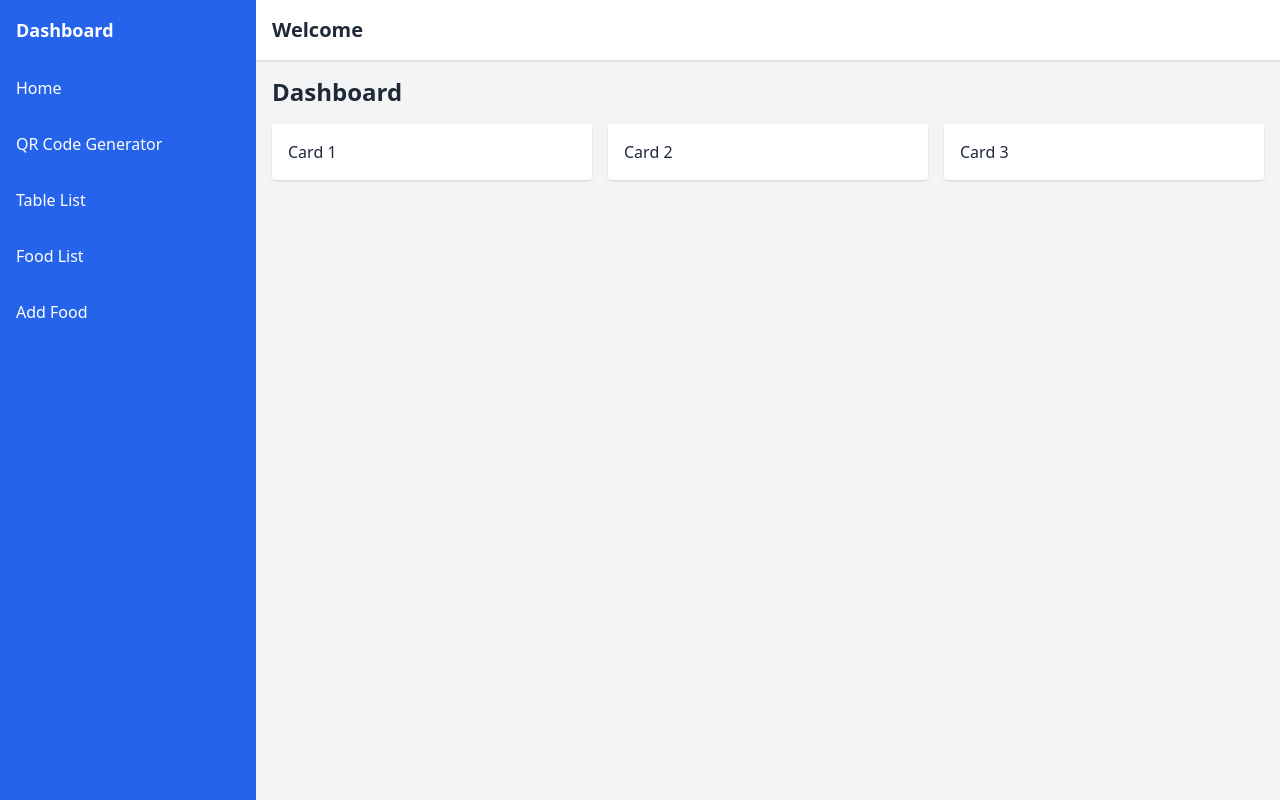
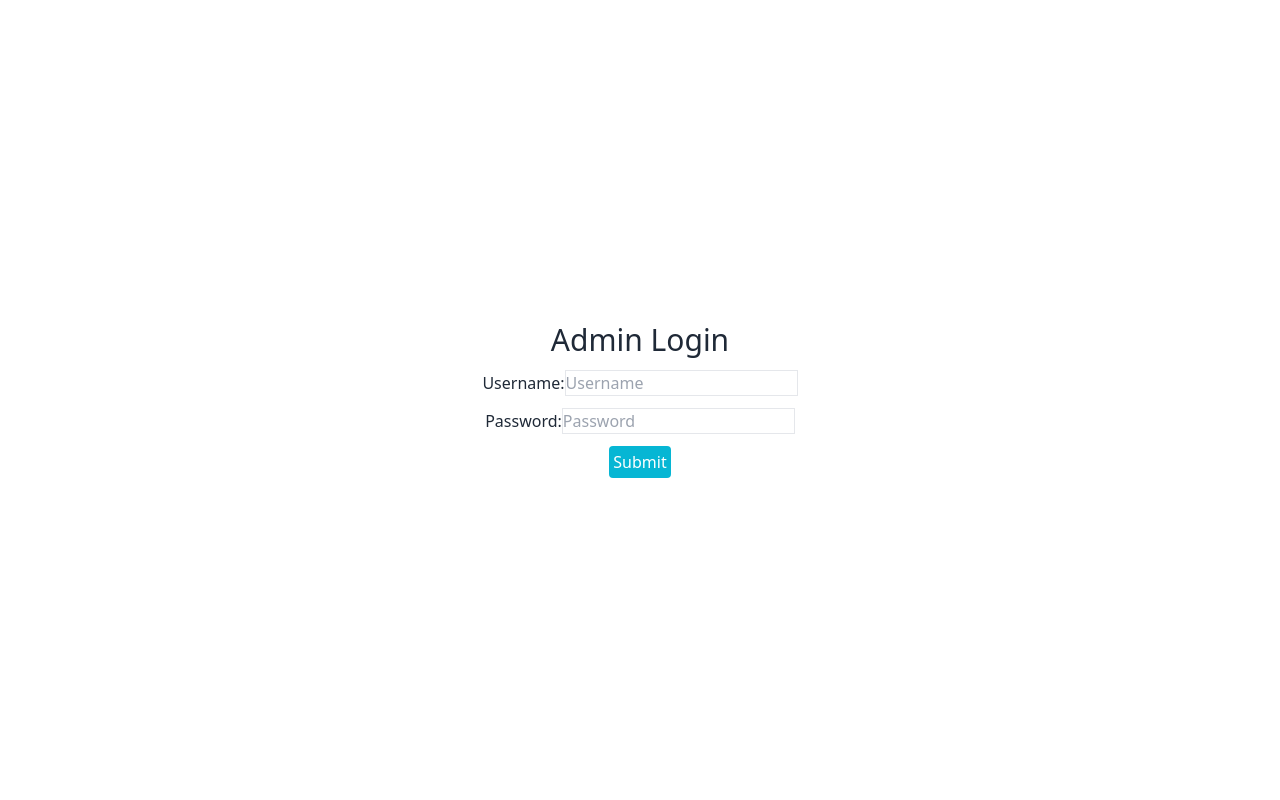
Before and after one commit to Satheesh-Baabu/RestaurantFrontend, a React (Vite) app: page / in a window 1280 px wide. Built offline with nearby package versions, Linux system fonts and the light colour scheme.

Commit message:
Login Authorization finished

```diff
--- /dev/null
+++ b/src/Admin/Dashboard.jsx
@@ -0,0 +1,75 @@
+import React, { useState,useContext, useEffect } from 'react';
+import Sidebar from '../components/Sidebar';
+import Header from '../components/Header';
+import DashboardContent from '../components/DashboardContent';
+import QRgenerator from '../components/QRgenerator';
+import TableList from '../components/TableList';
+import FoodList from '../components/FoodList';
+import AddFood from '../components/AddFood';
+import { AuthContext } from '../components/AuthContext';
+import axios from 'axios';
+
+function Dashboard() {
+  const [isSidebarOpen, setIsSidebarOpen] = useState(false);
+  const [headerTitle, setHeaderTitle] = useState('Welcome');
+  const [currentComponent, setCurrentComponent] = useState('home');
+
+  // Define menu items and corresponding links
+  const menuItems = ['Home', 'QR Code Generator', 'Table List', 'Food List', 'Add Food'];
+  const links = ['/dashboard/home', '/dashboard/qrgenerator', '/dashboard/tablelist', '/dashboard/foodlist', '/dashboard/addfood'];
+
+  const componentsMap = {
+    home: <DashboardContent cards={['Card 1', 'Card 2', 'Card 3']} />,
+    qrgenerator: <QRgenerator />,
+    tablelist: <TableList />,
+    foodlist: <FoodList />,
+    addfood: <AddFood />,
+  };
+
+  // Handle menu item clicks to change the header title and component
+  const handleMenuClick = (item, index) => {
+    setHeaderTitle(item);
+    setCurrentComponent(['home', 'qrgenerator', 'tablelist', 'foodlist', 'addfood'][index]);
+  };
+
+  const {user,dispatch}=useContext(AuthContext)
+  const [username,setusername]=useState();
+  axios.defaults.headers.common["Authorization"]=user
+  const getuserprofile=async()=>{
+    await axios.get("http://localhost:8000/dashboard")
+    .then(res=>{alert(res.data);setusername(res.data)})
+    .catch(err=>console.log(err))
+  }
+  function handleLogout(){
+    console.log("hello")
+    dispatch:{
+      type:"LOGOUT"
+    }
+  }
+  useEffect(()=>{getuserprofile();},[])
+
+  return (
+    <div className="flex h-screen bg-gray-100">
+      {/* Sidebar Component */}
+      <Sidebar
+        isOpen={isSidebarOpen}
+        toggleSidebar={() => setIsSidebarOpen(!isSidebarOpen)}
+        menuItems={menuItems} // Pass the menu items
+        links={links}          // Pass the corresponding links
+        onMenuClick={handleMenuClick}
+      />
+      <div className="flex flex-col flex-1 overflow-hidden">
+        {/* Header Component */}
+        <Header toggleSidebar={() => setIsSidebarOpen(!isSidebarOpen)} title={headerTitle} />
+        <main className="flex-1 overflow-y-auto p-4">
+          {/* Dynamically render the selected component */}
+          {componentsMap[currentComponent] || <DashboardContent />}
+        </main>
+      </div>
+
+      <button className="border bg-cyan-400" onClick={handleLogout}>LOGOUT</button>
+    </div>
+  );
+}
+
+export default Dashboard;
--- /dev/null
+++ b/src/Admin/Login.jsx
@@ -0,0 +1,39 @@
+import axios from 'axios';
+import React, { useContext, useState } from 'react'
+import { useNavigate } from 'react-router-dom'
+import { AuthContext } from '../components/AuthContext';
+
+function Login() {
+    const [username,setusername]=useState("")
+    const [pass,setpass]=useState("")
+    const navigate=useNavigate();
+    const {dispatch}=useContext(AuthContext)
+
+    const handleSubmit=async () => {
+        // console.log(username,pass)
+        const response=await axios.post('http://localhost:8000/login',{username:username,pass:pass})
+        dispatch({
+            type:"LOGIN",
+            payload:response.data.token
+        })
+        localStorage.setItem('token',response.data.token)
+        navigate('/dashboard')
+    }
+
+  return (
+    <div className='flex flex-col gap-3 place-items-center justify-center w-full h-screen'>
+        <h1 className='text-3xl'>Admin Login</h1>
+        <div>
+            <label htmlFor='username'>Username:</label>
+            <input id='username' type='text' placeholder='Username' className='border' value={username} onChange={(e)=>setusername(e.target.value)}/>
+        </div>
+        <div>
+            <label htmlFor='password'>Password:</label>
+            <input id='password' type='password' placeholder='Password' className='border' value={pass} onChange={(e)=>setpass(e.target.value)}/>
+        </div>
+        <button className='bg-cyan-500  p-1 rounded text-white' onClick={handleSubmit}>Submit</button>
+    </div>
+  )
+}
+
+export default Login
--- a/src/App.jsx
+++ b/src/App.jsx
@@ -1,51 +1,18 @@
-import React, { useState } from 'react';
-import { BrowserRouter as Router, Route, Routes } from 'react-router-dom';
-import Sidebar from './components/Sidebar';
-import Header from './components/Header';
-import DashboardContent from './components/DashboardContent';
-import QRgenerator from './components/QRgenerator';
-import TableList from './components/TableList';
-import FoodList from './components/FoodList';
-import AddFood from './components/AddFood';
+import React, { useContext } from 'react';
+import { BrowserRouter as Router, Routes, Route } from 'react-router-dom';
+import Dashboard from './Admin/Dashboard';
+import Login from './Admin/Login';
+import { AuthContext } from './components/AuthContext';
 
 function App() {
-  const [isSidebarOpen, setIsSidebarOpen] = useState(false);
-  const [headerTitle, setHeaderTitle] = useState("Welcome");
-  const menuItems = ["Home", "QR Code Generator","Table List","Food List","Add Food"];
-  const cards = ["Card 1", "Card 2", "Card 3"];
-  const links=["/","qrgenerator","tablelist","foodlist","addfood"]
+  const { user } = useContext(AuthContext);
 
-  const handleMenuClick = (item) => {
-    setHeaderTitle(item);
-  };
   return (
     <Router>
-      <div className="flex h-screen bg-gray-100">
-        {/* Sidebar */}
-        <Sidebar
-          isOpen={isSidebarOpen}
-          toggleSidebar={() => setIsSidebarOpen(!isSidebarOpen)}
-          menuItems={menuItems}
-          onMenuClick={handleMenuClick}
-          links={links}
-        />
-
-        <div className="flex flex-col flex-1 overflow-hidden">
-          {/* Header */}
-          <Header toggleSidebar={() => setIsSidebarOpen(!isSidebarOpen)} title={headerTitle} />
-
-          {/* Main Content */}
-          <main className="flex-1 overflow-y-auto p-4">
-            <Routes>
-              <Route path="/" element={<DashboardContent cards={cards} />} />
-              <Route path="/qrgenerator" element={<QRgenerator/>}/>
-              <Route path="/tablelist" element={<TableList/>}/>
-              <Route path="/foodlist" element={<FoodList/>}/>
-              <Route path="/addfood" element={<AddFood/>}/>
-            </Routes>
-          </main>
-        </div>
-      </div>
+      <Routes>
+        <Route path="/" element={<Login />} />
+        <Route path="/dashboard/*" element={user ? <Dashboard /> : <Login />} />
+      </Routes>
     </Router>
   );
 }
--- /dev/null
+++ b/src/components/AuthContext.jsx
@@ -0,0 +1,37 @@
+import React,{createContext,useReducer,useEffect,useState}from 'react'
+
+export const AuthContext=createContext();
+const authReducer=(state,action)=>{
+  switch(action.type)
+  {
+    case "LOGIN":
+      return {user:action.payload};
+    case "LOGOUT":
+      console.log("Hello")
+      localStorage.removeItem("token")
+      return {user:null};
+    default:
+      return state;
+  }
+}
+
+const AuthContextProvider=({children})=>{
+  const [state,dispatch]=useReducer(authReducer,{user:null})
+  const [loading,setloading]=useState(true)
+  useEffect(()=>{
+    let user=localStorage.getItem("token")
+    if(user!=null)
+    {
+      dispatch({type:"LOGIN",payload:user})
+    }
+    setloading(false)
+  },[])
+  if(!loading)
+    return(
+  <AuthContext.Provider value={{...state,dispatch}}>
+    {children}
+  </AuthContext.Provider>)
+
+}
+
+export default AuthContextProvider
--- a/src/components/Header.jsx
+++ b/src/components/Header.jsx
@@ -1,4 +1,8 @@
+import { useContext } from "react";
+import {AuthContext} from '../components/AuthContext'
+
 function Header({ toggleSidebar ,title}) {
+
     return (
       <header className="bg-white shadow p-4 flex items-center justify-between">
         <div className="text-xl font-bold">{title}</div>
--- a/src/components/Sidebar.jsx
+++ b/src/components/Sidebar.jsx
@@ -1,5 +1,6 @@
 import { Link } from "react-router-dom";
-function Sidebar({ isOpen, toggleSidebar, menuItems,onMenuClick,links }) {
+
+function Sidebar({ isOpen, toggleSidebar, menuItems, onMenuClick, links }) {
   return (
     <div
       className={`bg-blue-600 text-white w-64 fixed lg:static transform ${
@@ -13,11 +14,14 @@ function Sidebar({ isOpen, toggleSidebar, menuItems,onMenuClick,links }) {
       <nav>
         <ul>
           {menuItems.map((item, index) => (
-              <Link to={links[index]}key={index} onClick={() => onMenuClick(item)}><li  className="p-4 hover:bg-blue-700">{item}</li></Link>
+            <Link to={links[index]} key={index} onClick={() => onMenuClick(item, index)}>
+              <li className="p-4 hover:bg-blue-700">{item}</li>
+            </Link>
           ))}
         </ul>
       </nav>
     </div>
   );
 }
-export default Sidebar
+
+export default Sidebar;
--- a/src/main.jsx
+++ b/src/main.jsx
@@ -1,9 +1,12 @@
-import { StrictMode } from 'react'
+// import { StrictMode } from 'react'
 import { createRoot } from 'react-dom/client'
 import './index.css'
 import App from './App.jsx'
+import AuthContextProvider from './components/AuthContext'
 
 createRoot(document.getElementById('root')).render(
+    <AuthContextProvider>
+        <App />
+    </AuthContextProvider>
 
-    <App />
 )
```
Lines whose indentation alone changed are shown as unchanged.
